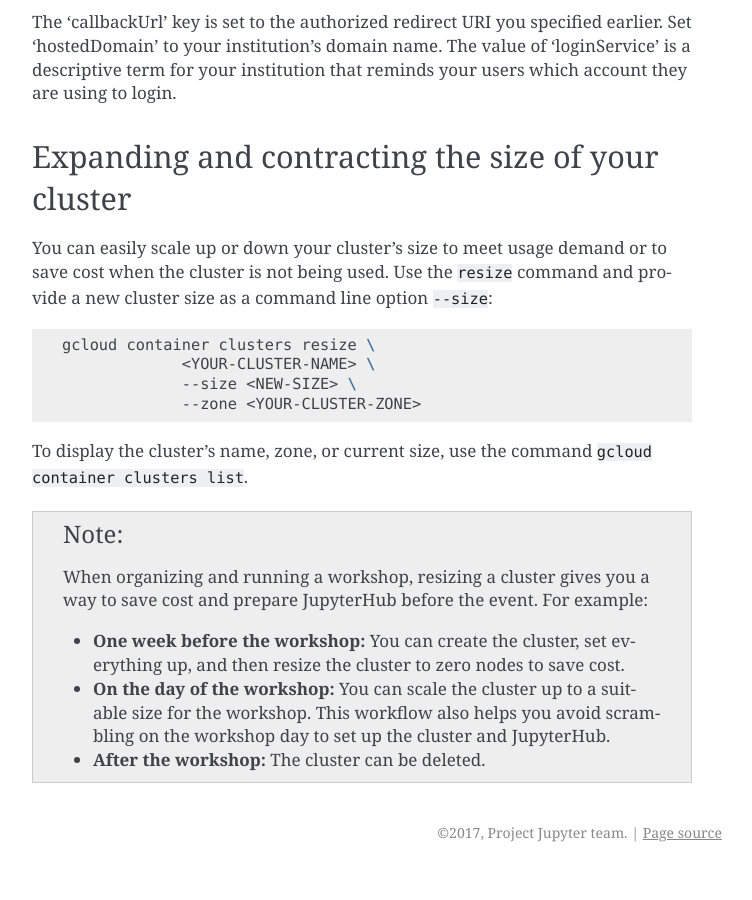
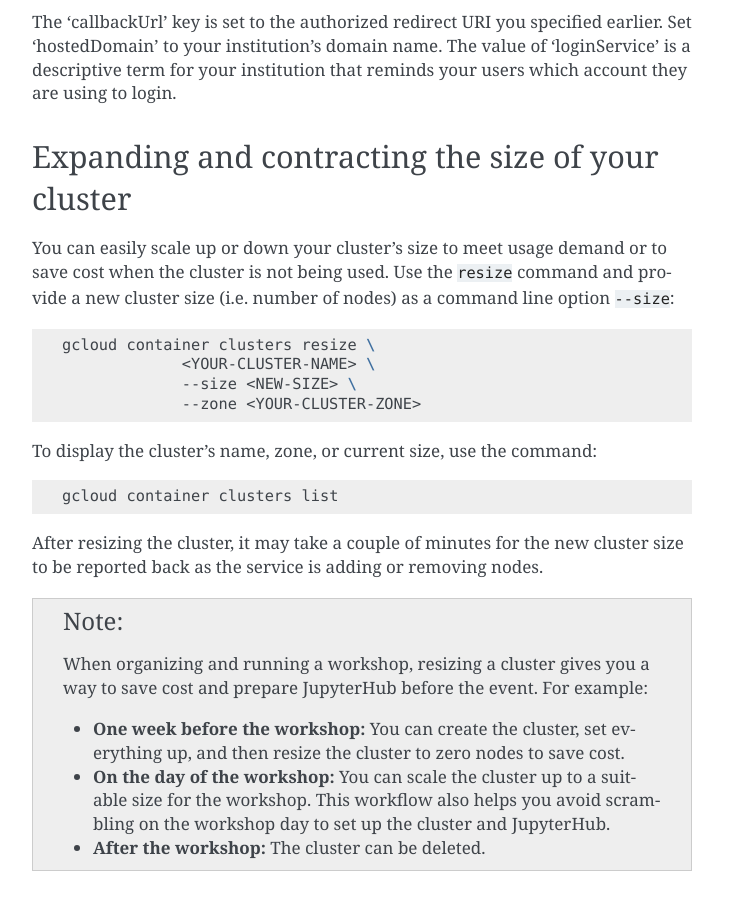
Before and after one commit to jupyterhub/zero-to-jupyterhub-k8s, a Sphinx documentation site: the page built from doc/source/extending-jupyterhub.rst, in a window 1280 px wide and 900 px high, scrolled down 2407 px. Shown: the whole window, without its empty margins (388-1140 px from the left). Built offline with Sphinx 7.4.7, drawn with Linux system fonts in a browser that asks for light colours; before the commit the page ends 3279 px from its top, so only the background shows below that.

Commit message:
Clarify 'size' when resizing cluster

```diff
--- a/doc/source/extending-jupyterhub.rst
+++ b/doc/source/extending-jupyterhub.rst
@@ -132,7 +132,8 @@
 
 You can easily scale up or down your cluster's size to meet usage demand or to
 save cost when the cluster is not being used. Use the ``resize`` command and
-provide a new cluster size as a command line option ``--size``:
+provide a new cluster size (i.e. number of nodes) as a command line option
+``--size``:
 
 .. code-block:: bash
 
@@ -141,8 +142,14 @@
                 --size <NEW-SIZE> \
                 --zone <YOUR-CLUSTER-ZONE>
 
-To display the cluster's name, zone, or current size, use the command
-``gcloud container clusters list``.
+To display the cluster's name, zone, or current size, use the command:
+
+.. code-block:: bash
+
+   gcloud container clusters list
+
+After resizing the cluster, it may take a couple of minutes for the new cluster
+size to be reported back as the service is adding or removing nodes.
 
 .. note::
 
```
